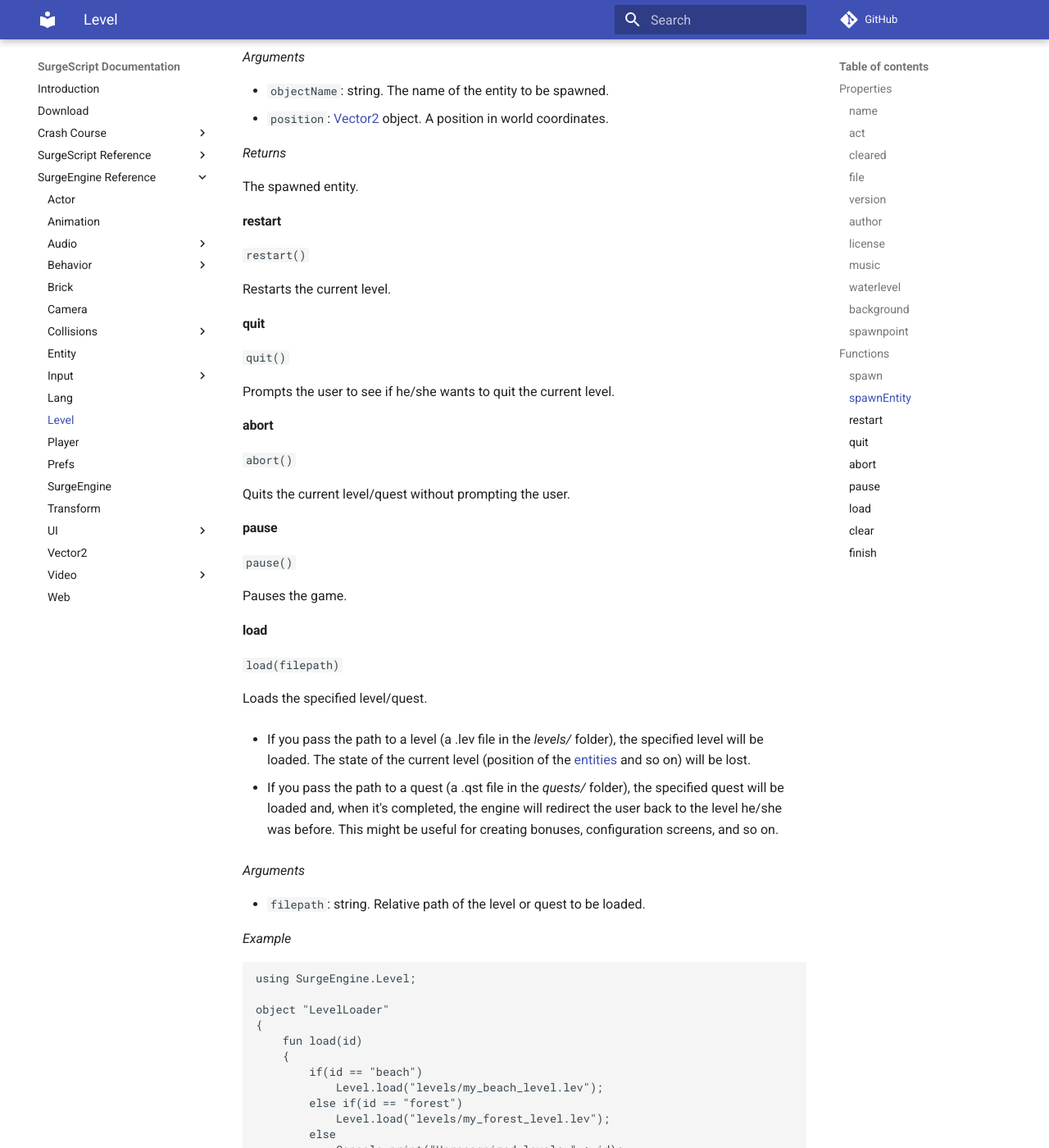
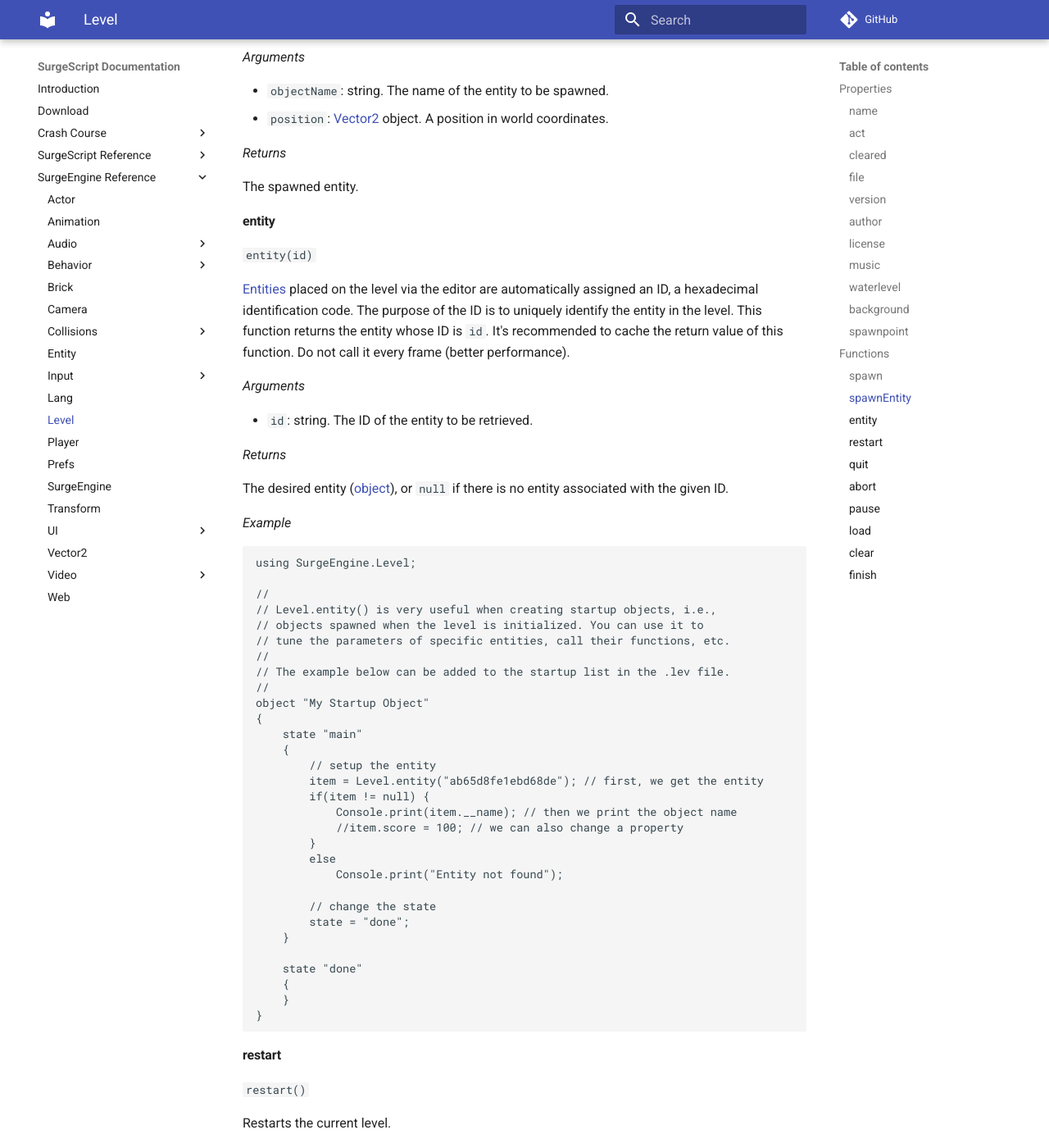
Before and after one commit to alemart/surgescript, an MkDocs documentation site: the page built from docs/engine/level.md, in a window 1280 px wide and 1400 px high, scrolled down 3458 px. Shown: the whole window at 82% size. Built offline with MkDocs 1.6.1 and Material for MkDocs 9.7.7, drawn with Linux system fonts in a browser that asks for light colours; comment, search, counter and statistics services are not loaded.

Commit message:
Documented Level.entity()

````diff
--- a/docs/engine/level.md
+++ b/docs/engine/level.md
@@ -164,6 +164,55 @@
 
 The spawned entity.
 
+#### entity
+
+`entity(id)`
+
+[Entities](/engine/entity) placed on the level via the editor are automatically assigned an ID, a hexadecimal identification code. The purpose of the ID is to uniquely identify the entity in the level. This function returns the entity whose ID is `id`. It's recommended to cache the return value of this function. Do not call it every frame (better performance).
+
+*Arguments*
+
+* `id`: string. The ID of the entity to be retrieved.
+
+*Returns*
+
+The desired entity ([object](/reference/object)), or `null` if there is no entity associated with the given ID.
+
+*Example*
+
+```
+using SurgeEngine.Level;
+
+//
+// Level.entity() is very useful when creating startup objects, i.e.,
+// objects spawned when the level is initialized. You can use it to
+// tune the parameters of specific entities, call their functions, etc.
+//
+// The example below can be added to the startup list in the .lev file.
+//
+object "My Startup Object"
+{
+    state "main"
+    {
+        // setup the entity
+        item = Level.entity("ab65d8fe1ebd68de"); // first, we get the entity
+        if(item != null) {
+            Console.print(item.__name); // then we print the object name
+            //item.score = 100; // we can also change a property
+        }
+        else
+            Console.print("Entity not found");
+
+        // change the state
+        state = "done";
+    }
+
+    state "done"
+    {
+    }
+}
+```
+
 #### restart
 
 `restart()`
````
